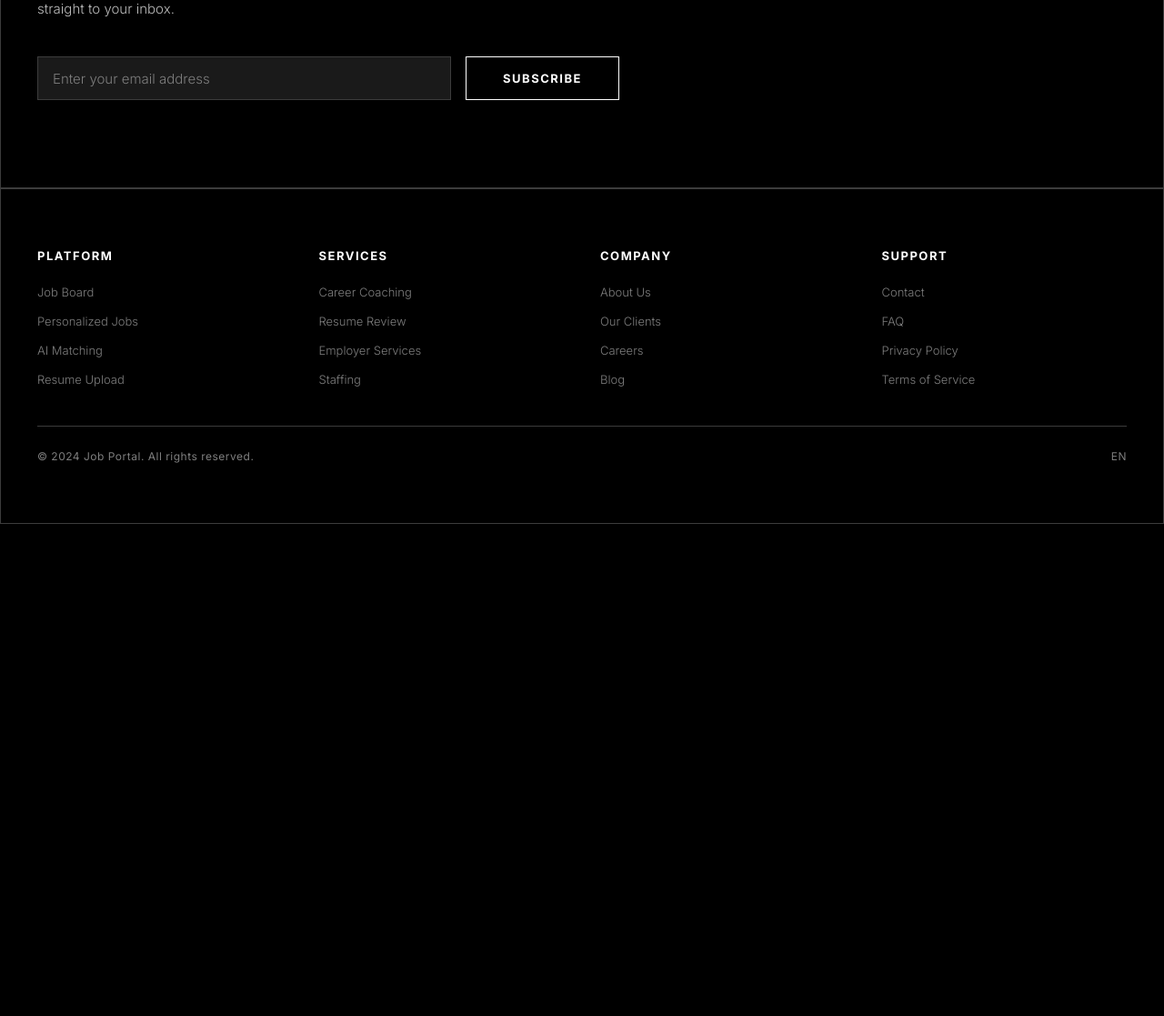
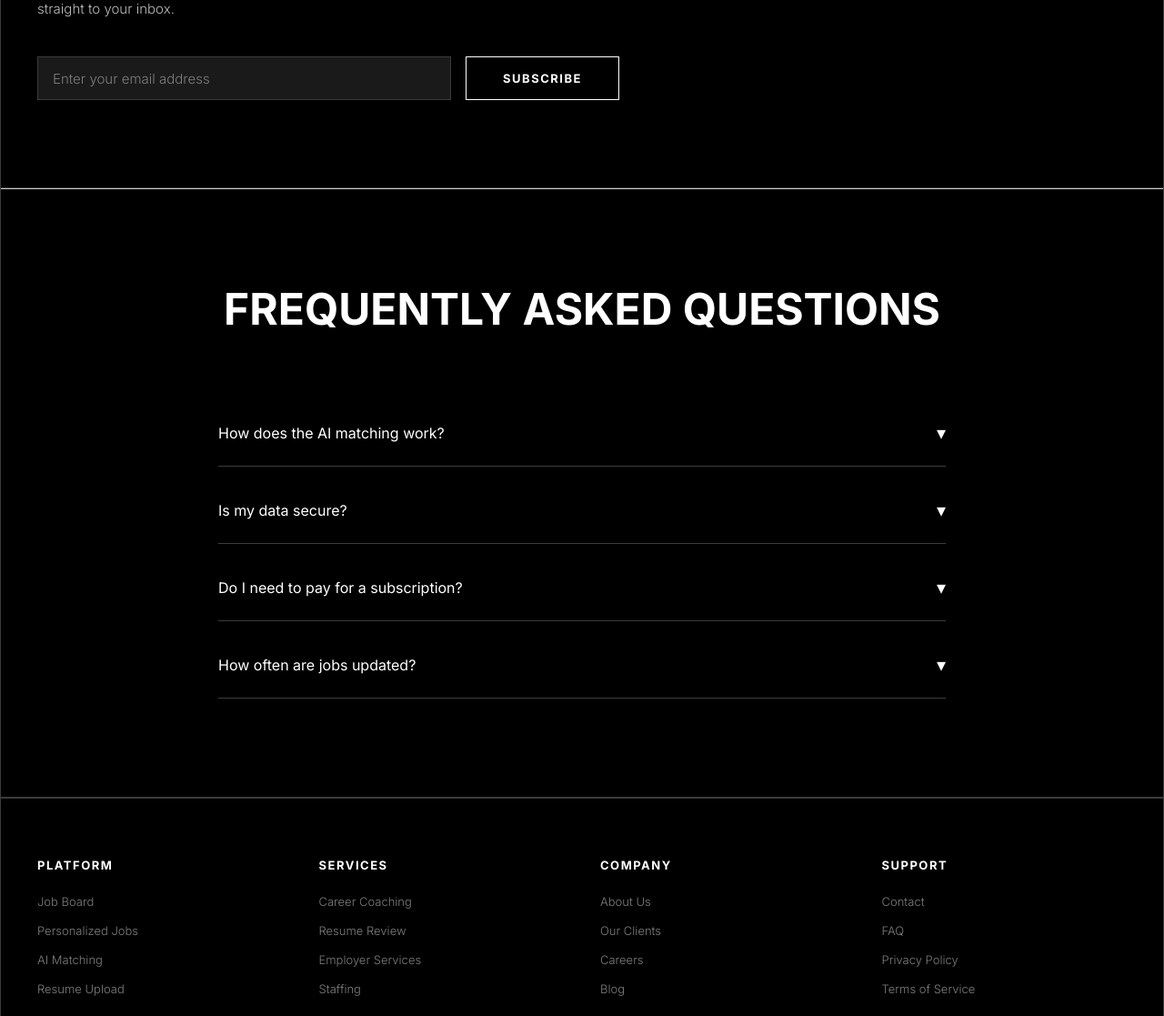
Before and after one commit to chinmayc0707/Ai-job-finder, a Flask app: page / in a window 1280 px wide. Shown: the part 2150-3267 px from the top of the page at 91% size. Before the commit the page ends 2726 px from the top, so only its background shows below. Run offline with Flask 3, Linux system fonts and the light colour scheme.

Commit message:
created faq section

```diff
--- a/templates/index.html
+++ b/templates/index.html
@@ -48,8 +48,6 @@
     a { text-decoration: none; color: inherit; }
     button { cursor: pointer; font-family: inherit; }
     input { font-family: inherit; }
-
-    /* ─── M TRICOLOR STRIPE ─────────────────────────────────── */
 
     /* ─── OUTER WRAPPER ─────────────────────────────────────── */
     .outer-shell {
@@ -155,7 +153,6 @@
       justify-content: center;
     }
 
-    /* Arrows anchored to the section edges */
     .carousel-arrow {
       position: absolute;
       top: 50%;
@@ -244,7 +241,9 @@
       border-radius: 0;
       display: inline-flex;
       align-items: center;
+      justify-content: center;
       transition: background .2s, color .2s;
+      text-decoration: none;
     }
     .btn-primary:hover { background: var(--on-dark); color: var(--canvas); }
 
@@ -261,11 +260,11 @@
       border-radius: 0;
       display: inline-flex;
       align-items: center;
+      justify-content: center;
       transition: border-color .2s, color .2s;
     }
     .btn-outline:hover { border-color: var(--on-dark); }
 
-    /* Dots */
     .carousel-dots {
       display: flex;
       gap: var(--sp-xs);
@@ -280,7 +279,6 @@
     }
     .dot.active { background: var(--on-dark); }
 
-    /* ─── CAROUSEL TIMER BAR ─────────────────────────────────── */
     .carousel-timer-container {
       width: 100%;
       height: 2px;
@@ -469,6 +467,80 @@
     .email-input::placeholder { color: var(--muted); }
     .email-input:focus { border-color: var(--on-dark); }
 
+    /* ─── FAQ SECTION ────────────────────────────────────────── */
+    .faq-band {
+      padding: var(--sp-sec) var(--sp-xl);
+      border-bottom: 1px solid var(--hairline);
+      background: var(--canvas);
+    }
+
+    .faq-container {
+      max-width: 800px;
+      margin: 0 auto;
+    }
+
+    .faq-header {
+      text-align: center;
+      margin-bottom: var(--sp-xxl);
+    }
+
+    .faq-header h2 {
+      font-size: clamp(32px, 4vw, 48px);
+      font-weight: 700;
+      text-transform: uppercase;
+      color: var(--on-dark);
+    }
+
+    .faq-item {
+      border-bottom: 1px solid var(--hairline);
+      margin-bottom: var(--sp-sm);
+    }
+
+    .faq-question {
+      width: 100%;
+      background: transparent;
+      border: none;
+      color: var(--on-dark);
+      text-align: left;
+      padding: var(--sp-lg) 0;
+      font-size: 16px;
+      font-weight: 400;
+      cursor: pointer;
+      display: flex;
+      justify-content: space-between;
+      align-items: center;
+      transition: color .2s;
+    }
+
+    .faq-question:hover {
+      color: var(--muted);
+    }
+
+    .faq-answer {
+      max-height: 0;
+      overflow: hidden;
+      transition: max-height 0.3s ease-out;
+      color: var(--body-text);
+      font-size: 15px;
+      font-weight: 300;
+      padding-bottom: 0;
+      transition: padding 0.3s ease, max-height 0.3s ease;
+    }
+
+    .faq-item.active .faq-answer {
+      max-height: 200px;
+      padding-bottom: var(--sp-lg);
+    }
+
+    .faq-icon {
+      font-size: 20px;
+      transition: transform 0.3s ease;
+    }
+
+    .faq-item.active .faq-icon {
+      transform: rotate(180deg);
+    }
+
     /* ─── FOOTER ─────────────────────────────────────────────── */
     .footer {
       background: var(--canvas);
@@ -524,7 +596,6 @@
     /* ─── RESPONSIVE ─────────────────────────────────────────── */
     @media (max-width: 768px) {
       .outer-shell { padding: 0; }
-      .micro-bar { padding: var(--sp-md) var(--sp-md) 0; }
       .top-nav { padding: 0 var(--sp-lg); gap: var(--sp-md); }
       .nav-links { display: none; }
       .nav-divider-v { display: none; }
@@ -546,11 +617,9 @@
 
 <div class="outer-shell">
 
-  <!-- ── INNER CARD ────────────────────────────────────────────── -->
   <div class="inner-card">
     <hr style="border: 0; border-top: 1px solid #ccc; margin: 0;">
 
-    <!-- ── TOP NAV ──────────────────────────────────────────────── -->
     <nav class="top-nav">
       <span class="nav-logo">Logo</span>
       <div class="nav-divider-v"></div>
@@ -566,14 +635,12 @@
       </div>
     </nav>
 
-    <!-- ── HERO CAROUSEL ─────────────────────────────────────────── -->
     <section class="hero-band">
       <button class="carousel-arrow arrow-prev" id="prevBtn" aria-label="Previous slide">&#8592;</button>
       <button class="carousel-arrow arrow-next" id="nextBtn" aria-label="Next slide">&#8594;</button>
 
       <div class="carousel-wrapper">
         <div class="carousel-track">
-          <!-- Slide 1 -->
           <div class="slide active">
             <p class="slide-eyebrow">AI-Powered Platform</p>
             <h1 class="slide-h1">Find Your<br>Next Role.</h1>
@@ -583,7 +650,6 @@
               <button class="btn-outline">Upload Resume</button>
             </div>
           </div>
-          <!-- Slide 2 -->
           <div class="slide">
             <p class="slide-eyebrow">For Employers</p>
             <h1 class="slide-h1">Hire With<br>Precision.</h1>
@@ -593,7 +659,6 @@
               <button class="btn-outline">View Packages</button>
             </div>
           </div>
-          <!-- Slide 3 -->
           <div class="slide">
             <p class="slide-eyebrow">Career Growth</p>
             <h1 class="slide-h1">Curated<br>For You.</h1>
@@ -603,7 +668,6 @@
               <button class="btn-outline">Browse All</button>
             </div>
           </div>
-          <!-- Slide 4 -->
           <div class="slide">
             <p class="slide-eyebrow">Trusted Network</p>
             <h1 class="slide-h1">98% Place-<br>ment Rate.</h1>
@@ -627,8 +691,6 @@
       </div>
     </section>
 
-
-    <!-- ── METRICS BAND ──────────────────────────────────────────── -->
     <section class="metrics-band">
       <p class="band-eyebrow">About Successful Clients</p>
       <h2 class="band-heading">Metrics.</h2>
@@ -650,7 +712,6 @@
 
     <hr style="border: 0; border-top: 1px solid #ccc; margin: 0;">
 
-    <!-- ── HOW IT WORKS ──────────────────────────────────────────── -->
     <section class="how-band">
       <h2 class="how-heading">How It Works</h2>
       <div class="steps-col">
@@ -679,7 +740,6 @@
 
     <hr style="border: 0; border-top: 1px solid #ccc; margin: 0;">
 
-    <!-- ── NEWSLETTER ────────────────────────────────────────────── -->
     <section class="newsletter-band">
       <div class="newsletter-inner">
         <h2 class="newsletter-heading">Subscribe for<br>Newsletter</h2>
@@ -691,79 +751,53 @@
       </div>
     </section>
 
-    <script>
-      const slides = document.querySelectorAll('.slide');
-      const dots = document.querySelectorAll('.dot');
-      const prevBtn = document.getElementById('prevBtn');
-      const nextBtn = document.getElementById('nextBtn');
-      const timerBar = document.getElementById('timerBar');
+    <hr style="border: 0; border-top: 1px solid #ccc; margin: 0;">
+    <section class="faq-band" id="faq">
+      <div class="faq-container">
+        <div class="faq-header">
+          <h2>Frequently Asked Questions</h2>
+        </div>
+        <div class="faq-list">
+          <div class="faq-item">
+            <button class="faq-question">
+              How does the AI matching work?
+              <span class="faq-icon">▾</span>
+            </button>
+            <div class="faq-answer">
+              Our AI analyzes your resume, skills, and career goals and matches them against thousands of active job descriptions to find the most compatible roles.
+            </div>
+          </div>
+          <div class="faq-item">
+            <button class="faq-question">
+              Is my data secure?
+              <span class="faq-icon">▾</span>
+            </button>
+            <div class="faq-answer">
+              Yes, we use industry-standard encryption and follow strict privacy guidelines to ensure your personal information and resume are kept safe.
+            </div>
+          </div>
+          <div class="faq-item">
+            <button class="faq-question">
+              Do I need to pay for a subscription?
+              <span class="faq-icon">▾</span>
+            </button>
+            <div class="faq-answer">
+              We offer both free and premium plans. The basic matching service is free, while premium plans provide enhanced insights and priority applications.
+            </div>
+          </div>
+          <div class="faq-item">
+            <button class="faq-question">
+              How often are jobs updated?
+              <span class="faq-icon">▾</span>
+            </button>
+            <div class="faq-answer">
+              Our job board is updated in real-time as employers post new roles, and your personalized recommendations are refreshed daily.
+            </div>
+          </div>
+        </div>
+      </div>
+    </section>
 
-      let currentSlide = 0;
-      const slideInterval = 5000; // 5 seconds per slide
-      let intervalId;
-      let startTime;
-      let animationFrameId;
-
-      function updateCarousel() {
-        slides.forEach((slide, index) => {
-          slide.classList.toggle('active', index === currentSlide);
-          dots[index].classList.toggle('active', index === currentSlide);
-        });
-        resetTimer();
-      }
-
-      function nextSlide() {
-        currentSlide = (currentSlide + 1) % slides.length;
-        updateCarousel();
-      }
-
-      function prevSlide() {
-        currentSlide = (currentSlide - 1 + slides.length) % slides.length;
-        updateCarousel();
-      }
-
-      function resetTimer() {
-        clearInterval(intervalId);
-        cancelAnimationFrame(animationFrameId);
-
-        startTime = performance.now();
-
-        intervalId = setInterval(nextSlide, slideInterval);
-        animateProgressBar();
-      }
-
-      function animateProgressBar() {
-        const now = performance.now();
-        const elapsed = now - startTime;
-        const progress = Math.min((elapsed / slideInterval) * 100, 100);
-
-        timerBar.style.width = progress + '%';
-
-        if (progress < 100) {
-          animationFrameId = requestAnimationFrame(animateProgressBar);
-        }
-      }
-
-      prevBtn.addEventListener('click', () => {
-        prevSlide();
-      });
-
-      nextBtn.addEventListener('click', () => {
-        nextSlide();
-      });
-
-      dots.forEach((dot, index) => {
-        dot.addEventListener('click', () => {
-          currentSlide = index;
-          updateCarousel();
-        });
-      });
-
-      // Initialize
-      updateCarousel();
-    </script>
-
-    <!-- ── FOOTER ────────────────────────────────────────────────── -->
     <footer class="footer">
       <div class="footer-grid">
         <div>
@@ -797,7 +831,7 @@
           <div class="footer-col-head">Support</div>
           <ul class="footer-links-list">
             <li><a href="#">Contact</a></li>
-            <li><a href="#">FAQ</a></li>
+            <li><a href="#faq">FAQ</a></li>
             <li><a href="#">Privacy Policy</a></li>
             <li><a href="#">Terms of Service</a></li>
           </ul>
@@ -809,56 +843,84 @@
       </div>
     </footer>
 
-  </div><!-- /inner-card -->
-</div><!-- /outer-shell -->
+  </div>
+</div>
 
 <script>
-  /* ── Carousel ──────────────────────────────────────── */
+  /* ── Carousel Logic ──────────────────────────────────────── */
   const slides = document.querySelectorAll('.slide');
-  const dots   = document.querySelectorAll('.dot');
+  const dots = document.querySelectorAll('.dot');
+  const prevBtn = document.getElementById('prevBtn');
+  const nextBtn = document.getElementById('nextBtn');
   const timerBar = document.getElementById('timerBar');
-  let current  = 0;
-  let timer;
+
+  let currentSlide = 0;
+  const slideInterval = 5000;
+  let intervalId;
   let startTime;
   let animationFrameId;
 
-  function goTo(idx) {
-    slides[current].classList.remove('active');
-    dots[current].classList.remove('active');
-    current = (idx + slides.length) % slides.length;
-    slides[current].classList.add('active');
-    dots[current].classList.add('active');
+  function updateCarousel() {
+    slides.forEach((slide, index) => {
+      slide.classList.toggle('active', index === currentSlide);
+      dots[index].classList.toggle('active', index === currentSlide);
+    });
     resetTimer();
+  }
+
+  function nextSlide() {
+    currentSlide = (currentSlide + 1) % slides.length;
+    updateCarousel();
+  }
+
+  function prevSlide() {
+    currentSlide = (currentSlide - 1 + slides.length) % slides.length;
+    updateCarousel();
+  }
+
+  function resetTimer() {
+    clearInterval(intervalId);
+    cancelAnimationFrame(animationFrameId);
+    startTime = performance.now();
+    intervalId = setInterval(nextSlide, slideInterval);
+    animateProgressBar();
   }
 
   function animateProgressBar() {
     const now = performance.now();
     const elapsed = now - startTime;
-    const progress = Math.min((elapsed / 5000) * 100, 100);
-
-    if (timerBar) {
-      timerBar.style.width = progress + '%';
-    }
-
+    const progress = Math.min((elapsed / slideInterval) * 100, 100);
+    if (timerBar) timerBar.style.width = progress + '%';
     if (progress < 100) {
       animationFrameId = requestAnimationFrame(animateProgressBar);
     }
   }
 
-  document.getElementById('prevBtn').addEventListener('click', () => { goTo(current - 1); });
-  document.getElementById('nextBtn').addEventListener('click', () => { goTo(current + 1); });
-  dots.forEach((d, i) => d.addEventListener('click', () => { goTo(i); }));
+  prevBtn.addEventListener('click', prevSlide);
+  nextBtn.addEventListener('click', nextSlide);
+  dots.forEach((dot, index) => {
+    dot.addEventListener('click', () => {
+      currentSlide = index;
+      updateCarousel();
+    });
+  });
 
-  function resetTimer() {
-    clearInterval(timer);
-    cancelAnimationFrame(animationFrameId);
+  updateCarousel();
 
-    startTime = performance.now();
-    timer = setInterval(() => goTo(current + 1), 5000);
-    animateProgressBar();
-  }
-  resetTimer();
+  /* ── FAQ Accordion Logic ────────────────────────────────── */
+  document.querySelectorAll('.faq-question').forEach(question => {
+    question.addEventListener('click', () => {
+      const item = question.parentElement;
+      item.classList.toggle('active');
 
+      // Close other FAQ items (Optional)
+      document.querySelectorAll('.faq-item').forEach(otherItem => {
+        if (otherItem !== item) {
+          otherItem.classList.remove('active');
+        }
+      });
+    });
+  });
 </script>
 </body>
 </html>
```
